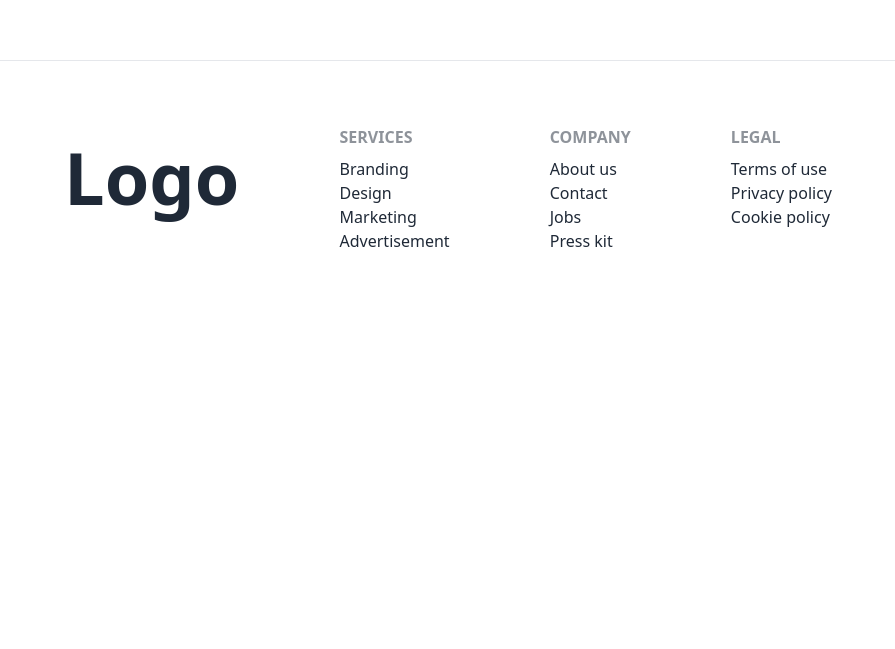
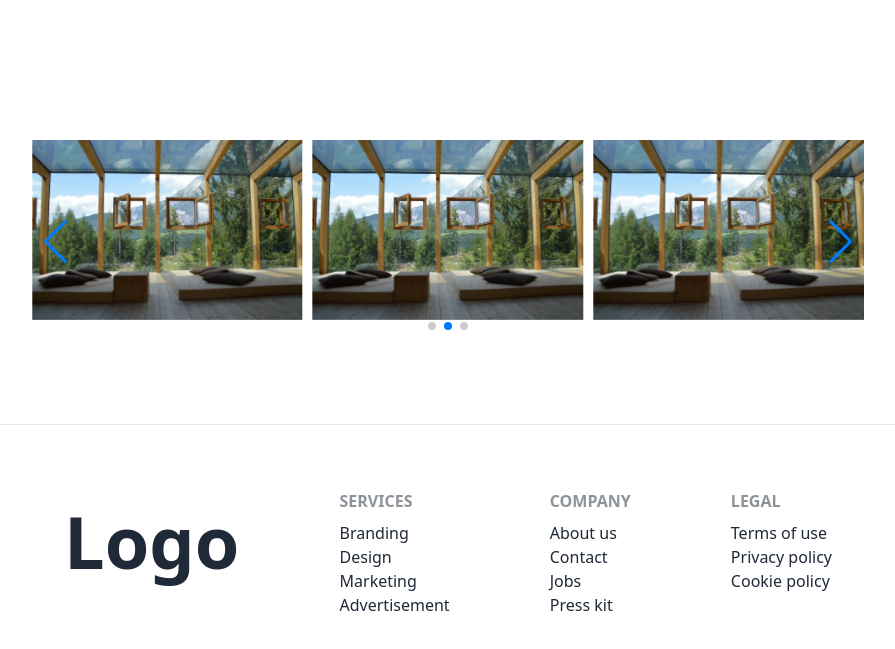
Before and after one commit to tohahpro/hotelBooking, a React (Vite) app: page / in a window 1280 px wide. Shown: the part 1619-2268 px from the top of the page, without its empty margins (192-1087 px from the left). Before the commit the page ends 1912 px from the top, so only its background shows below. Built offline with nearby package versions, Linux system fonts and the light colour scheme; no server answers; grey boxes are pictures that could not be loaded.

Commit message:
slider create for home page

```diff
--- a/package.json
+++ b/package.json
@@ -21,7 +21,8 @@
     "react-icons": "^4.11.0",
     "react-router-dom": "^6.18.0",
     "react-scroll-trigger": "^0.6.14",
-    "sort-by": "^1.2.0"
+    "sort-by": "^1.2.0",
+    "swiper": "^11.0.3"
   },
   "devDependencies": {
     "@types/react": "^18.2.15",
--- /dev/null
+++ b/src/Components/Slider.jsx
@@ -0,0 +1,62 @@
+
+// import Swiper core and required modules
+import { Navigation, Pagination, A11y, Autoplay } from 'swiper/modules';
+
+import { Swiper, SwiperSlide } from 'swiper/react';
+
+// Import Swiper styles
+import 'swiper/css';
+import 'swiper/css/navigation';
+import 'swiper/css/pagination';
+import 'swiper/css/scrollbar';
+import 'swiper/css/autoplay';
+
+import banner from '../assets/images/banner.jpg'
+
+const Slider = () => {
+    return (
+        <div className='mx-56 py-20'>
+            <Swiper
+                // install Swiper modules
+                modules={[Navigation, Pagination, A11y, Autoplay]}
+                spaceBetween={10}
+                slidesPerView={3}
+                autoplay={true}
+                navigation
+                pagination={{ clickable: true }}
+            >
+                <SwiperSlide>
+                    <div>
+                        <img src={banner} alt="" />
+                        <div>
+                            sfsjfj
+                        </div>
+                    </div>
+                </SwiperSlide>
+                <SwiperSlide>
+                    <div>
+                        <img src={banner} alt="" />
+                    </div>
+                </SwiperSlide>
+                <SwiperSlide>
+                    <div>
+                        <img src={banner} alt="" />
+                    </div>
+                </SwiperSlide>
+                <SwiperSlide>
+                    <div>
+                        <img src={banner} alt="" />
+                    </div>
+                </SwiperSlide>
+                <SwiperSlide>
+                    <div>
+                        <img src={banner} alt="" />
+                    </div>
+                </SwiperSlide>
+
+            </Swiper>
+        </div>
+    );
+};
+
+export default Slider;
--- a/src/Pages/Home.jsx
+++ b/src/Pages/Home.jsx
@@ -1,4 +1,5 @@
 import GoogleMap from "../Components/GoogleMap";
+import Slider from "../Components/Slider";
 import banner from '../assets/images/banner.jpg'
 
 
@@ -20,6 +21,10 @@ const Home = () => {
                     </div>
                 </div>
             </section>
+
+            <section>
+                <Slider></Slider>
+            </section>
         </div>
     );
 };
```
Also changed, not shown: 1 other file (tests, documents, lock files or other folders).
